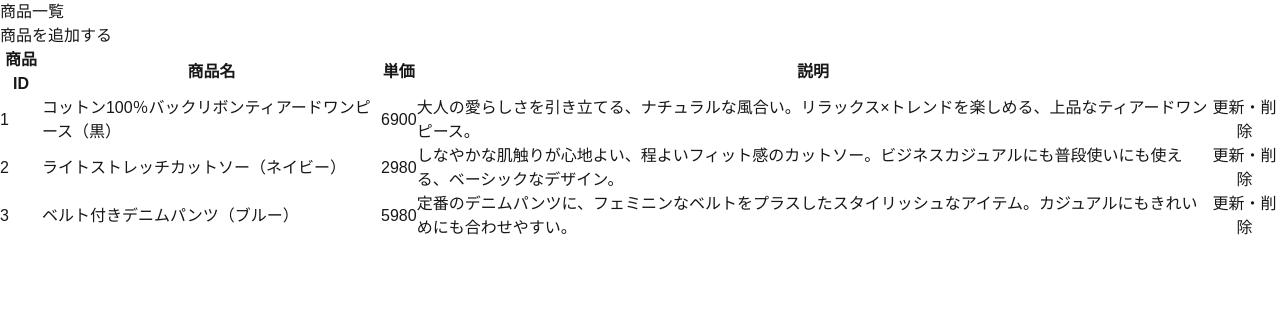
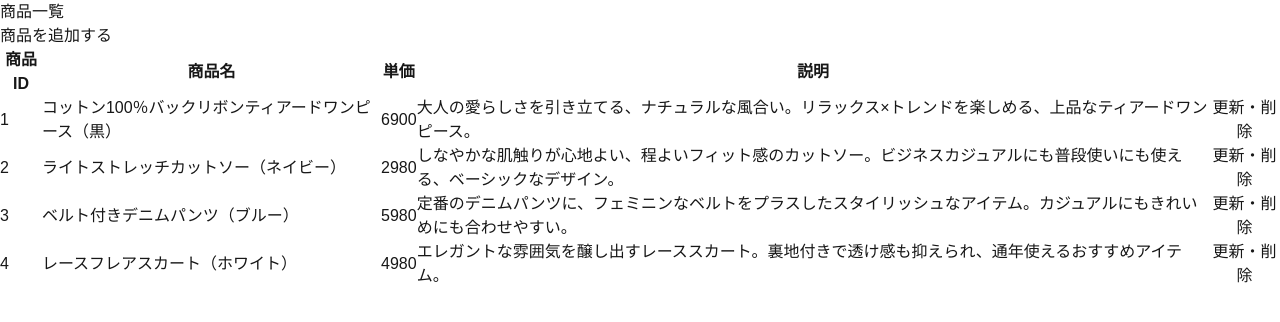
Before and after one commit to ot-nemoto/full-stack-web-development-frontend, a Next.js app: page /inventory/products in a window 1280 px wide. Shown: the top 322 px of the page. Built offline with nearby package versions, Linux system fonts and the light colour scheme.

Commit message:
動的描画の導入

```diff
--- a/app/inventory/products/page.tsx
+++ b/app/inventory/products/page.tsx
@@ -1,4 +1,22 @@
+"use client";
+
+import { useEffect, useState } from "react";
+import productsData from "./sample/dummy_products.json";
+
+type ProductData = {
+  id: number;
+  name: string;
+  price: number;
+  description: string;
+};
+
 export default function Page() {
+  // 読込データを保持
+  const [data, setData] = useState<Array<ProductData>>([]);
+  useEffect(() => {
+    setData(productsData);
+  }, []);
+
   return (
     <>
       <h2>商品一覧</h2>
@@ -14,39 +32,17 @@
           </tr>
         </thead>
         <tbody>
-          <tr>
-            <td>1</td>
-            <td>コットン100％バックリボンティアードワンピース（黒）</td>
-            <td>6900</td>
-            <td>
-              大人の愛らしさを引き立てる、ナチュラルな風合い。リラックス×トレンドを楽しめる、上品なティアードワンピース。
-            </td>
-            <td>
-              <button type="button">更新・削除</button>
-            </td>
-          </tr>
-          <tr>
-            <td>2</td>
-            <td>ライトストレッチカットソー（ネイビー）</td>
-            <td>2980</td>
-            <td>
-              しなやかな肌触りが心地よい、程よいフィット感のカットソー。ビジネスカジュアルにも普段使いにも使える、ベーシックなデザイン。
-            </td>
-            <td>
-              <button type="button">更新・削除</button>
-            </td>
-          </tr>
-          <tr>
-            <td>3</td>
-            <td>ベルト付きデニムパンツ（ブルー）</td>
-            <td>5980</td>
-            <td>
-              定番のデニムパンツに、フェミニンなベルトをプラスしたスタイリッシュなアイテム。カジュアルにもきれいめにも合わせやすい。
-            </td>
-            <td>
-              <button type="button">更新・削除</button>
-            </td>
-          </tr>
+          {data.map((data: ProductData) => (
+            <tr key={data.id}>
+              <td>{data.id}</td>
+              <td>{data.name}</td>
+              <td>{data.price}</td>
+              <td>{data.description}</td>
+              <td>
+                <button type="button">更新・削除</button>
+              </td>
+            </tr>
+          ))}
         </tbody>
       </table>
     </>
--- /dev/null
+++ b/app/inventory/products/sample/dummy_products.json
@@ -0,0 +1,26 @@
+[
+  {
+    "id": 1,
+    "name": "コットン100％バックリボンティアードワンピース（黒）",
+    "price": 6900,
+    "description": "大人の愛らしさを引き立てる、ナチュラルな風合い。リラックス×トレンドを楽しめる、上品なティアードワンピース。"
+  },
+  {
+    "id": 2,
+    "name": "ライトストレッチカットソー（ネイビー）",
+    "price": 2980,
+    "description": "しなやかな肌触りが心地よい、程よいフィット感のカットソー。ビジネスカジュアルにも普段使いにも使える、ベーシックなデザイン。"
+  },
+  {
+    "id": 3,
+    "name": "ベルト付きデニムパンツ（ブルー）",
+    "price": 5980,
+    "description": "定番のデニムパンツに、フェミニンなベルトをプラスしたスタイリッシュなアイテム。カジュアルにもきれいめにも合わせやすい。"
+  },
+  {
+    "id": 4,
+    "name": "レースフレアスカート（ホワイト）",
+    "price": 4980,
+    "description": "エレガントな雰囲気を醸し出すレーススカート。裏地付きで透け感も抑えられ、通年使えるおすすめアイテム。"
+  }
+]
```
